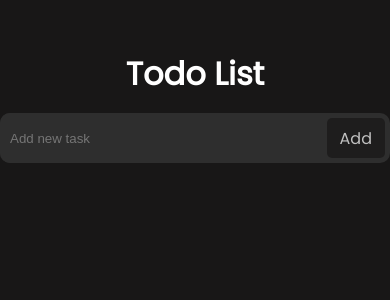
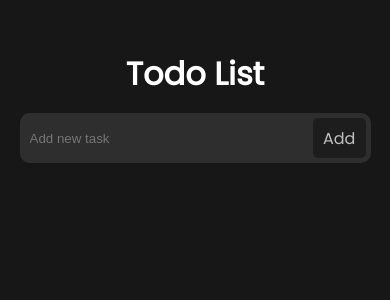
Before and after one commit to t-sweta/Listify, a React (Create React App) app: page / in a window 390 px wide. In both pictures the pointer is over the element 355 px from the left and 138 px from the top of the page. Shown: the top 300 px of the page. Built offline with nearby package versions, Linux system fonts and the light colour scheme.

Commit message:
Responsiveness Added For Mobile

```diff
--- a/src/components/TodoList.css
+++ b/src/components/TodoList.css
@@ -91,7 +91,7 @@ li {
   width: 80%;
 }
 
-.right{
+.right {
   width: 20%;
   /* border: 1px solid white; */
   display: flex;
@@ -163,11 +163,11 @@ p {
 .complete-line:hover {
   opacity: 0.7;
 }
-.hover{
+.hover {
   cursor: pointer;
 }
-.hover:hover{
-    opacity: .7;
+.hover:hover {
+  opacity: 0.7;
 }
 
 @media (min-width: 500px) and (max-width: 1000px) {
@@ -229,7 +229,7 @@ p {
   }
 
   .input {
-        width: 100%;
+    width: 90%;
   }
 
   .input input {
@@ -279,7 +279,7 @@ p {
     position: relative;
     top: 5px;
   }
-    .up-down{
+  .up-down {
     position: relative;
     top: 5px;
   }
```
Lines whose indentation alone changed are shown as unchanged.
